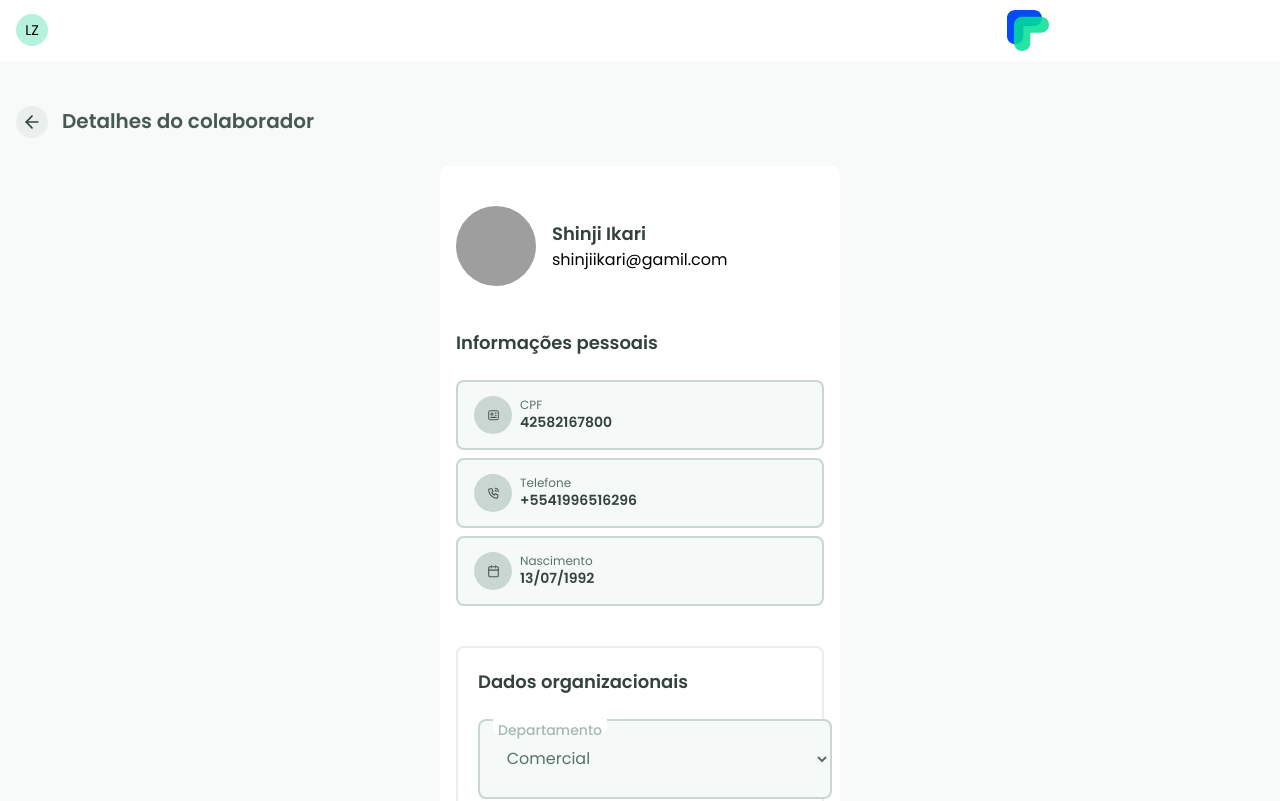
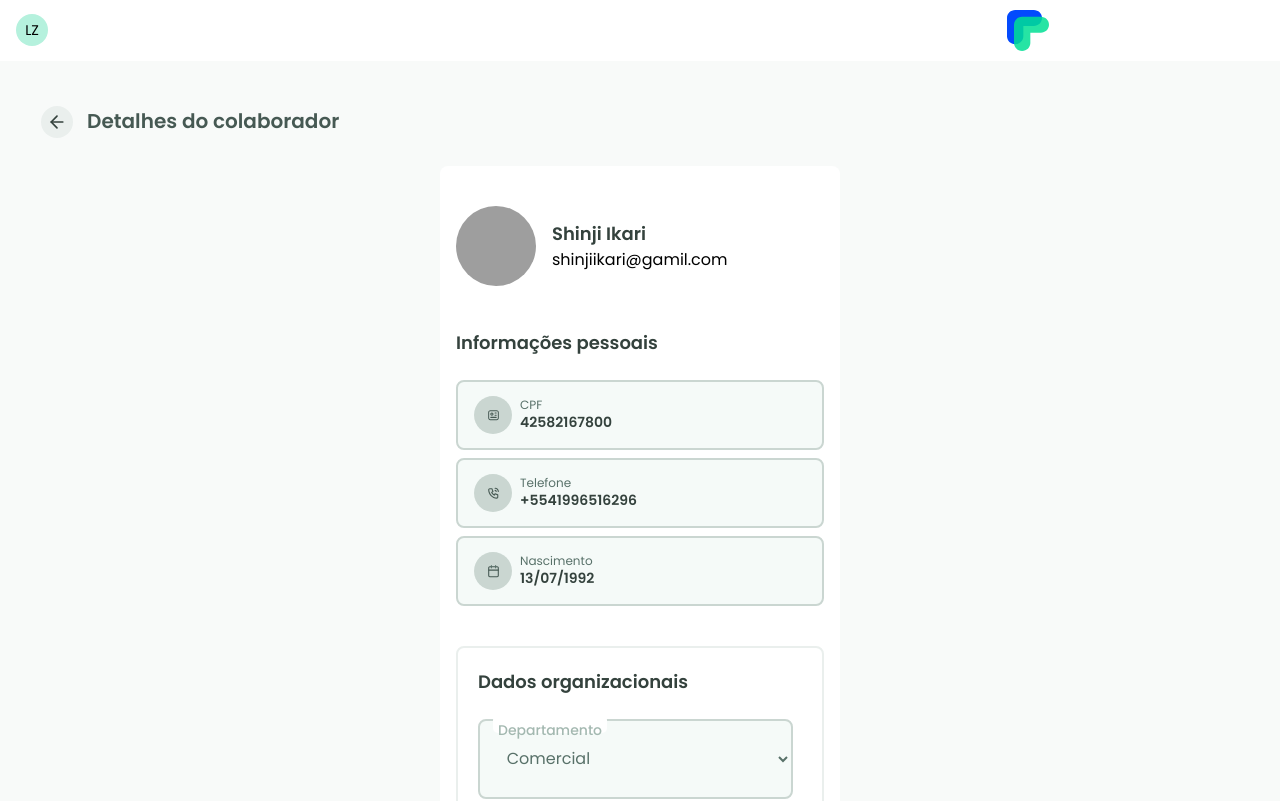
Before and after one commit to FernandoMos92/PedidoPago_test, a Next.js app: page /employer-details in a window 1280 px wide. Shown: the top 801 px of the page. Built offline with nearby package versions, Linux system fonts and the light colour scheme; grey boxes are pictures that could not be loaded.

Commit message:
:recycle: Refactor style

```diff
--- a/src/components/CardDetails/style.module.scss
+++ b/src/components/CardDetails/style.module.scss
@@ -1,5 +1,5 @@
 .containerCardDetails {
-  width: 400px;
+  width: 25rem;
   background-color: #FFF;
   border-radius: 8px;
   margin: 0 auto;
--- a/src/components/OrganizationalData/style.module.scss
+++ b/src/components/OrganizationalData/style.module.scss
@@ -47,6 +47,6 @@
     color: #587169;
     height: 5rem;
     padding: 1.42rem;
-    width: 22.14rem;
+    width: 19.7rem;
   }
 }
--- a/src/pages/employer-details/style.module.scss
+++ b/src/pages/employer-details/style.module.scss
@@ -2,6 +2,7 @@
 .titleContainer {
   display: flex;
   align-items: center;
+  margin-left: 1.57rem;
   margin-top: 44.5px;
 
   a{
--- a/src/style/style.module.scss
+++ b/src/style/style.module.scss
@@ -8,7 +8,7 @@
     width: 184px;
     height: 24px;
     margin-top: 41px;
-    margin-left: 16px;
+    margin-left: 2px;
     margin-bottom: 24px;
     color: #34423d;
     font-size: 24px;
```
